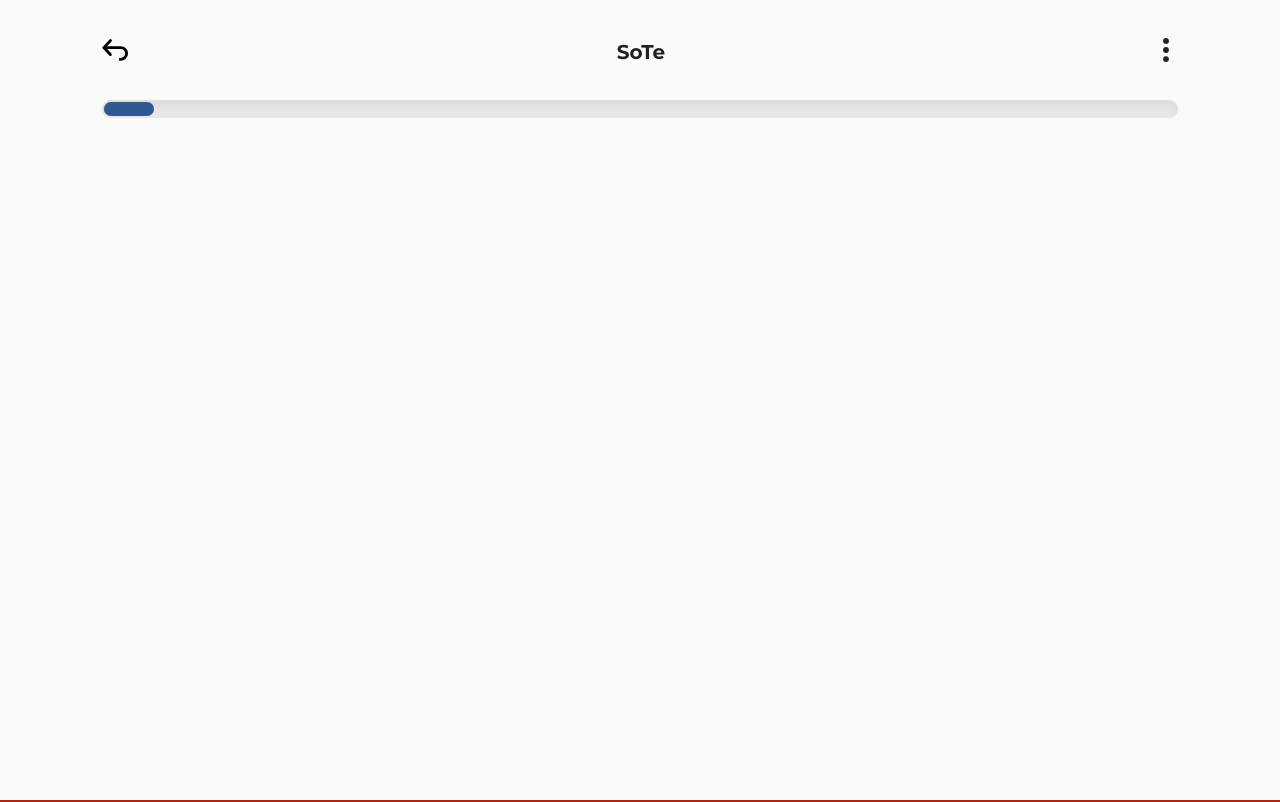
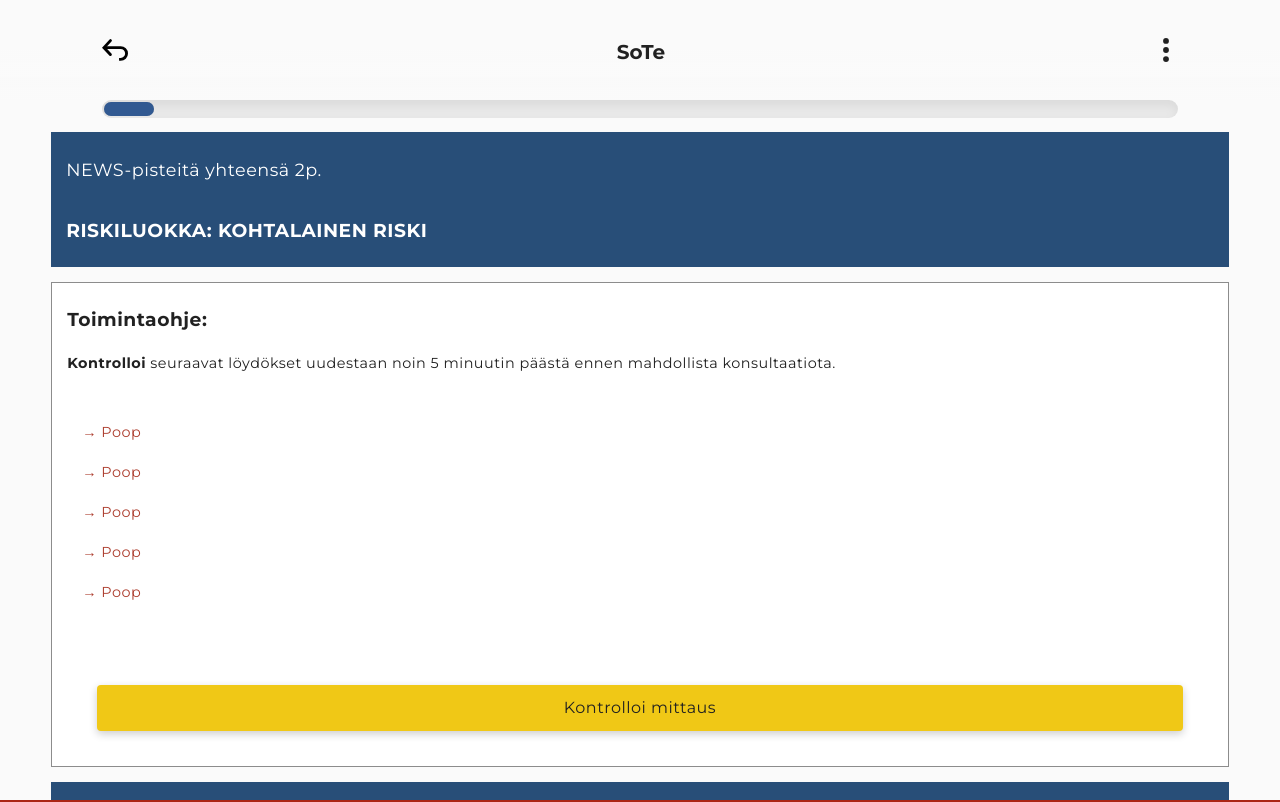
Before and after one commit to digitalents-helsinki/Sote-App, a React (Create React App) app: page /toimintaohje in a window 1280 px wide. Shown: the top 802 px of the page. Built offline with nearby package versions, Linux system fonts and the light colour scheme.

Commit message:
first instruction page components added

```diff
--- a/src/App.css
+++ b/src/App.css
@@ -575,4 +575,65 @@ html {
 .App .news-container .active {
   opacity: 1;
 }
+
+.App .instruction-page {
+  width: 100%;
+  padding: 120px 4vw;
+  -webkit-box-sizing: border-box;
+  box-sizing: border-box;
+  font-family: "Montserrat", sans-serif;
+}
+
+.App .instruction-page .scoreCard-container {
+  width: 100%;
+  background-color: #284e78;
+  padding: 5px 15px;
+  -webkit-box-sizing: border-box;
+  box-sizing: border-box;
+  margin: 12px 0;
+  letter-spacing: 0.5px;
+  line-height: 1.6rem;
+  color: #fff;
+}
+
+.App .instruction-page .scoreCard-container p {
+  font-size: 1.1rem;
+  margin: 20px 0;
+}
+
+.App .instruction-page .scoreCard-container h3 {
+  margin-top: 35px;
+}
+
+.App .instruction-page .InstructionCard-first-container {
+  width: 100%;
+  background-color: #fff;
+  border: 1px solid #8c8c8c;
+  padding: 5px 15px;
+  -webkit-box-sizing: border-box;
+  box-sizing: border-box;
+  margin: 15px 0;
+  letter-spacing: 0.5px;
+  line-height: 1.6rem;
+  color: #212121;
+}
+
+.App .instruction-page .InstructionCard-first-container p {
+  font-weight: 200;
+  font-size: 0.9rem;
+}
+
+.App .instruction-page .InstructionCard-first-container span {
+  font-weight: 600;
+}
+
+.App .instruction-page .InstructionCard-first-container .control-btn {
+  background-color: #f0c816;
+  margin: 50px 30px 30px 30px;
+  padding: 10px 15px;
+  text-align: center;
+  border-radius: 4px;
+  -webkit-box-shadow: 0 3px 8px rgba(0, 0, 0, 0.2);
+  box-shadow: 0 3px 8px rgba(0, 0, 0, 0.2);
+}
 /*# sourceMappingURL=App.css.map */
--- a/src/App.scss
+++ b/src/App.scss
@@ -6,6 +6,7 @@ $sote-green: #377d4f;
 $sote-orange: #db5400;
 $sote-light-orange: #f0a171;
 $sote-blue: #284e78;
+$sote-yellow: #f0c816;
 $app-background-color: #fafafa;
 
 body,
@@ -525,4 +526,91 @@ html {
       opacity: 1;
     }
   }
+
+  .instruction-page {
+    width: 100%;
+    padding: 120px 4vw;
+    box-sizing: border-box;
+
+    font-family: $font-montserrat;
+
+    .scoreCard-container {
+      width: 100%;
+      background-color: $sote-blue;
+      padding: 5px 15px;
+      box-sizing: border-box;
+      margin: 12px 0;
+
+      letter-spacing: 0.5px;
+      line-height: 1.6rem;
+      color: #fff;
+
+      p {
+        font-size: 1.1rem;
+        margin: 20px 0;
+      }
+
+      h3 {
+        margin-top: 35px;
+      }
+    }
+
+    .controlled-scoreCard-container {
+      width: 100%;
+      background-color: $sote-blue;
+      padding: 5px 15px;
+      box-sizing: border-box;
+      margin: 12px 0;
+
+      letter-spacing: 0.5px;
+      line-height: 1.6rem;
+      color: #fff;
+
+      p {
+        font-size: 1.1rem;
+        margin: 20px 0;
+      }
+
+      h3 {
+        margin-top: 35px;
+      }
+    }
+
+    .InstructionCard-first-container {
+      width: 100%;
+      background-color: #fff;
+      border: 1px solid #8c8c8c;
+      padding: 5px 15px;
+      box-sizing: border-box;
+      margin: 15px 0;
+
+      letter-spacing: 0.5px;
+      line-height: 1.6rem;
+      color: #212121;
+
+      p {
+        font-weight: 200;
+        font-size: 0.9rem;
+      }
+
+      span {
+        font-weight: 600;
+      }
+
+      .unusual-findings-list {
+        padding: 15px;
+        color: $sote-red;
+        font-weight: 500;
+      }
+
+      .control-btn {
+        background-color: $sote-yellow;
+        margin: 50px 30px 30px 30px;
+        padding: 10px 15px;
+        text-align: center;
+        border-radius: 4px;
+        box-shadow: 0 3px 8px rgba(0, 0, 0, 0.2);
+      }
+    }
+  }
 }
--- /dev/null
+++ b/src/InstructionComponents/ControlledScoreCard.js
@@ -0,0 +1,14 @@
+import React, { useState } from "react";
+
+function ControlledScoreCard() {
+  const riskLevel = {};
+
+  return (
+    <div className="controlled-scoreCard-container">
+      <p>{"Kontrolloidut NEWS-pisteet:" + " 2p."}</p>
+      <h3>{"KONTROLLOITU RISKILUOKKA:" + " KOHTALAINEN RISKI"}</h3>
+    </div>
+  );
+}
+
+export default ControlledScoreCard;
--- /dev/null
+++ b/src/InstructionComponents/InstructionCardFirst.js
@@ -0,0 +1,34 @@
+import React from "react";
+
+function InstructionCardFirst() {
+  const instruction_content = {
+    emergencyContent: (
+      <>
+        <span>Kontrolloi</span> seuraavat löydökset uudestaan noin 2-3 minuutin.
+      </>
+    ),
+    noneEmergencyContent: (
+      <>
+        <span>Kontrolloi</span> seuraavat löydökset uudestaan noin 5 minuutin
+        päästä ennen mahdollista konsultaatiota.
+      </>
+    )
+  };
+
+  return (
+    <div className="InstructionCard-first-container">
+      <h3>Toimintaohje:</h3>
+      <p>{instruction_content.noneEmergencyContent}</p>
+      <div className="unusual-findings-list">
+        <p>&rarr; Poop</p>
+        <p>&rarr; Poop</p>
+        <p>&rarr; Poop</p>
+        <p>&rarr; Poop</p>
+        <p>&rarr; Poop</p>
+      </div>
+      <div className="control-btn">Kontrolloi mittaus</div>
+    </div>
+  );
+}
+
+export default InstructionCardFirst;
--- /dev/null
+++ b/src/InstructionComponents/ScoreCard.js
@@ -0,0 +1,14 @@
+import React, { useState } from "react";
+
+function ScoreCard() {
+  const riskLevel = {};
+
+  return (
+    <div style={{}} className="scoreCard-container">
+      <p>{"NEWS-pisteitä yhteensä" + " 2p."}</p>
+      <h3>{"RISKILUOKKA:" + " KOHTALAINEN RISKI"}</h3>
+    </div>
+  );
+}
+
+export default ScoreCard;
--- a/src/Pages/InstructionPage.js
+++ b/src/Pages/InstructionPage.js
@@ -1,8 +1,16 @@
 import React from "react";
-import TopArea from "../Components/TopArea";
+import ScoreCard from "../InstructionComponents/ScoreCard";
+import InstructionCardFirst from "../InstructionComponents/InstructionCardFirst";
+import ControlledScoreCard from "../InstructionComponents/ControlledScoreCard";
 
 function InstructionPage() {
-  return <div className="instruction-page"></div>;
+  return (
+    <div className="instruction-page">
+      <ScoreCard />
+      <InstructionCardFirst />
+      <ControlledScoreCard />
+    </div>
+  );
 }
 
 export default InstructionPage;
```
Also changed, not shown: src/InstructionComponents/InstructionTopArea.js (added, +29 -0 lines), src/InstructionComponents/Report.js (added, +17 -0 lines), 1 other file (tests, documents, lock files or other folders).
